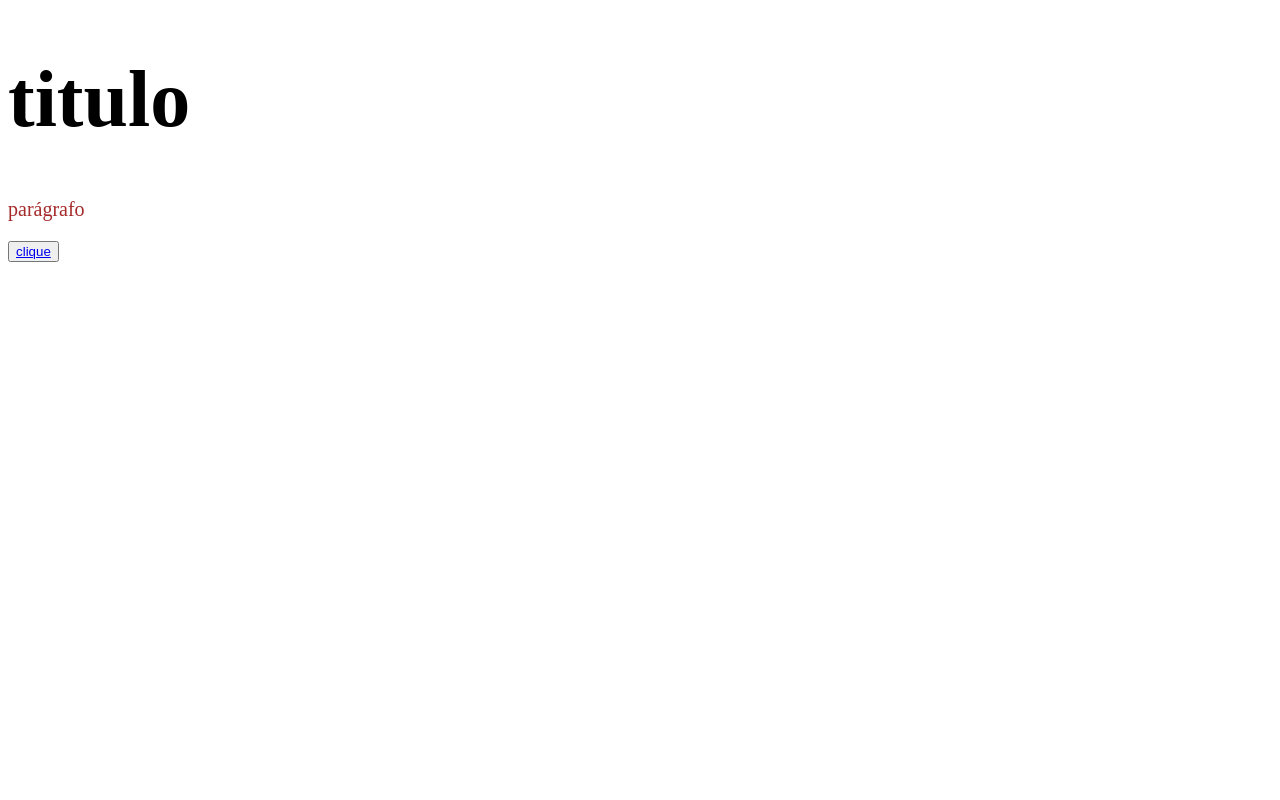
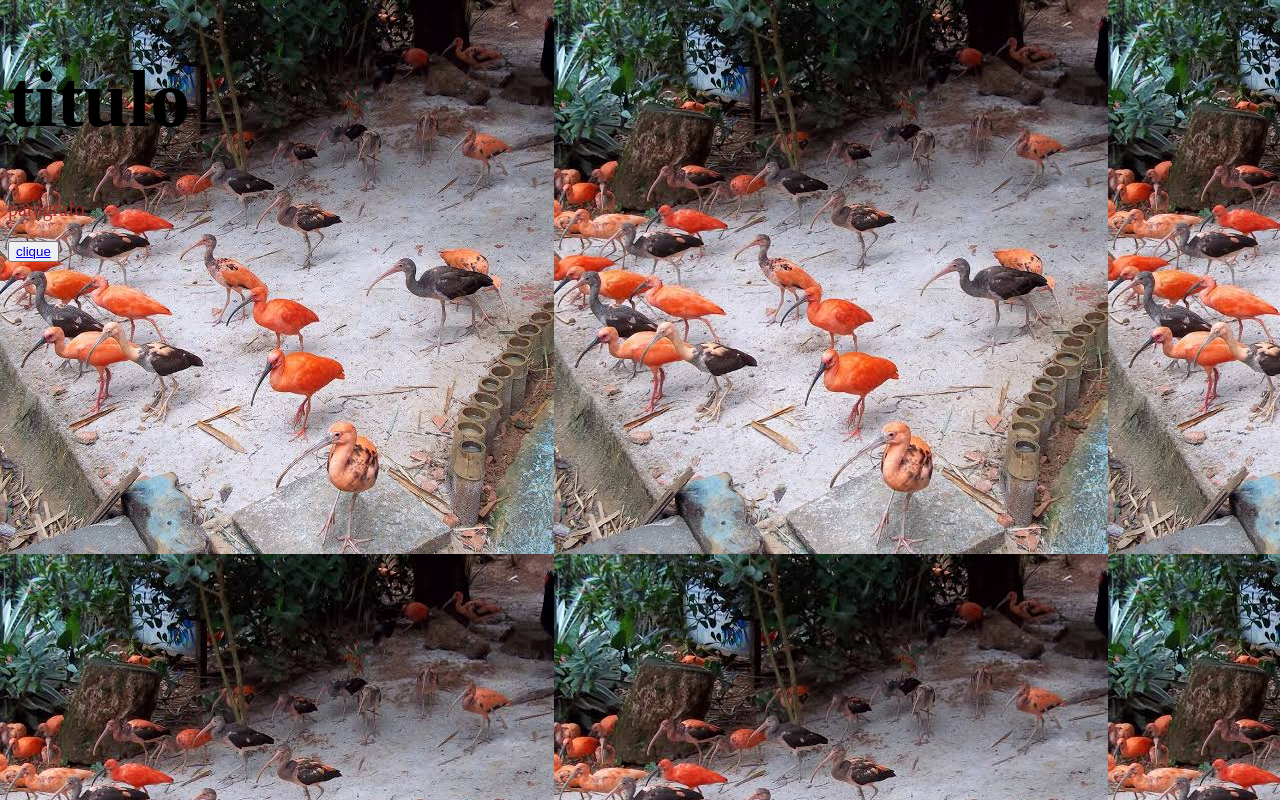
Before and after one commit to felipecrzOl/PA_aitividade_dupla, a plain HTML site: page index.html in a window 1280 px wide. Drawn offline with Linux system fonts and the light colour scheme.

Commit message:
flamingos

```diff
--- a/index.css
+++ b/index.css
@@ -1,3 +1,6 @@
+body{
+    background-image: url("assets/animais.jpg")
+}
 h1{
     font-size: 80px;
 }
```
